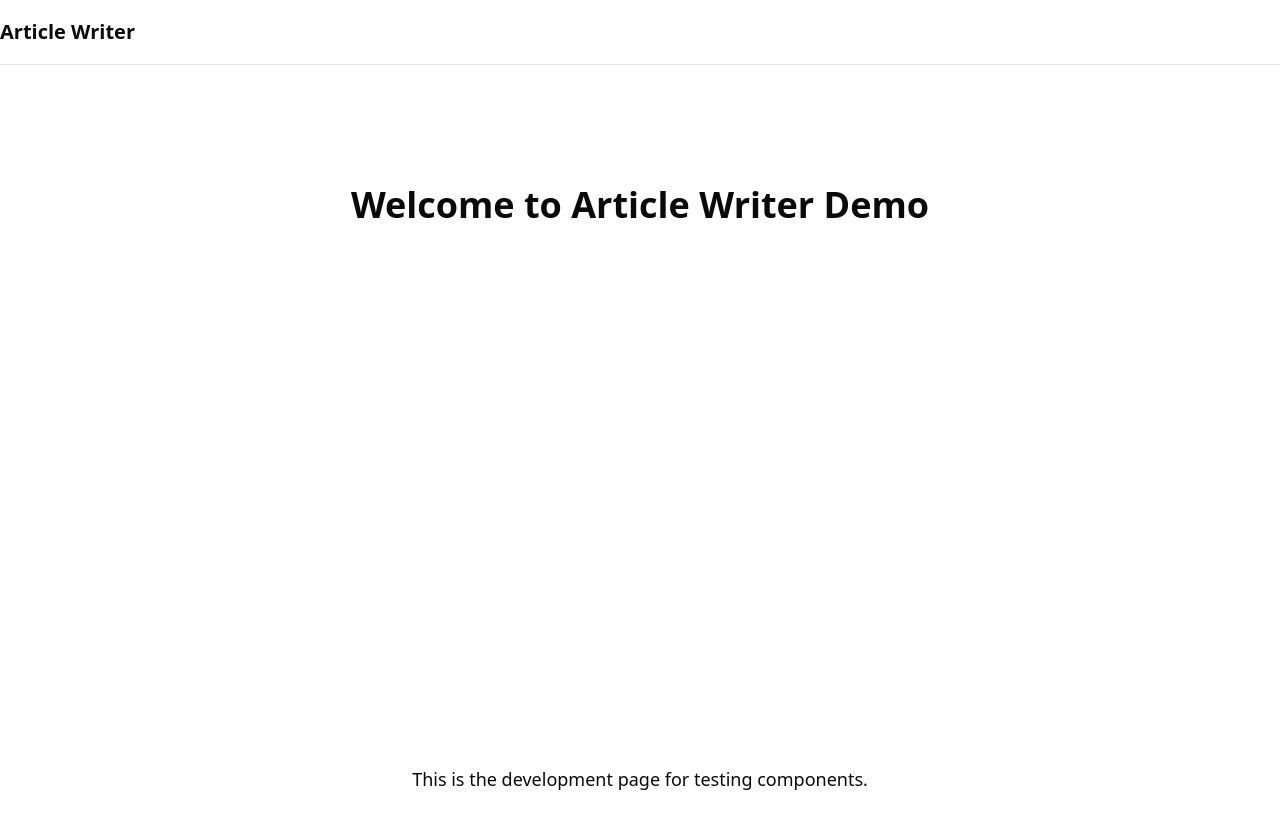
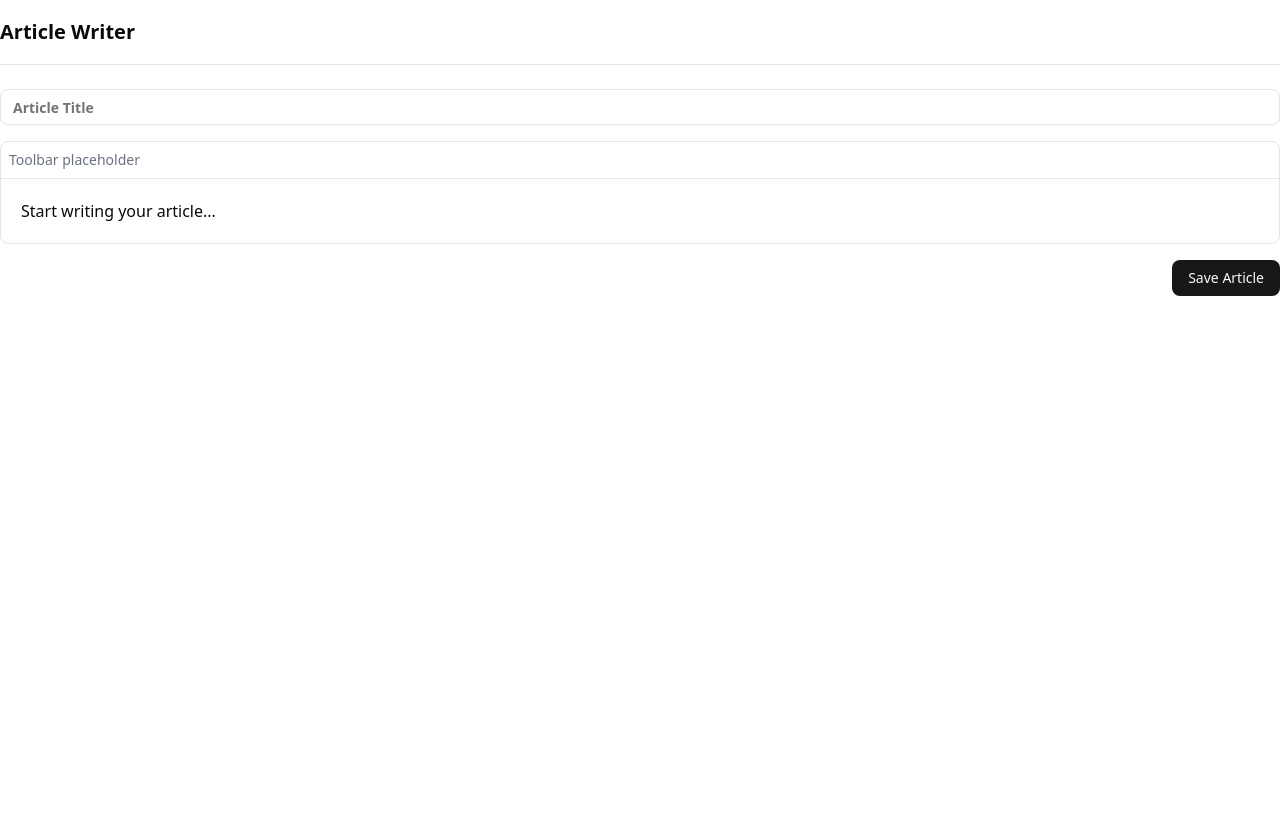
Before and after one commit to richardimaoka/article-writer-demo, a Next.js app: page / in a window 1280 px wide. Shown: the top 828 px of the page. After the commit the page ends 800 px from the top, so only its background shows below. Built offline with nearby package versions, Linux system fonts and the light colour scheme.

Commit message:
feat(ui): Integrate Editor component into app/page.tsx and update dependencies
- Replace placeholder content in  with the  component.
- Include  and  updates from Shadcn/UI component installation.

```diff
--- a/app/page.tsx
+++ b/app/page.tsx
@@ -1,13 +1,11 @@
 // app/page.tsx
 import Layout from '@/components/layout';
+import Editor from '@/components/editor';
 
 export default function Home() {
   return (
     <Layout>
-      <main className="flex min-h-screen flex-col items-center justify-between p-24">
-        <h1 className="text-4xl font-bold">Welcome to Article Writer Demo</h1>
-        <p className="text-lg">This is the development page for testing components.</p>
-      </main>
+      <Editor />
     </Layout>
   );
 }
--- a/package.json
+++ b/package.json
@@ -12,6 +12,7 @@
   "dependencies": {
     "@prisma/adapter-pg": "^7.2.0",
     "@prisma/client": "^7.2.0",
+    "@radix-ui/react-slot": "^1.2.4",
     "@tiptap/pm": "^3.15.3",
     "@tiptap/react": "^3.15.3",
     "@tiptap/starter-kit": "^3.15.3",
```
Also changed, not shown: 1 other file (tests, documents, lock files or other folders).
